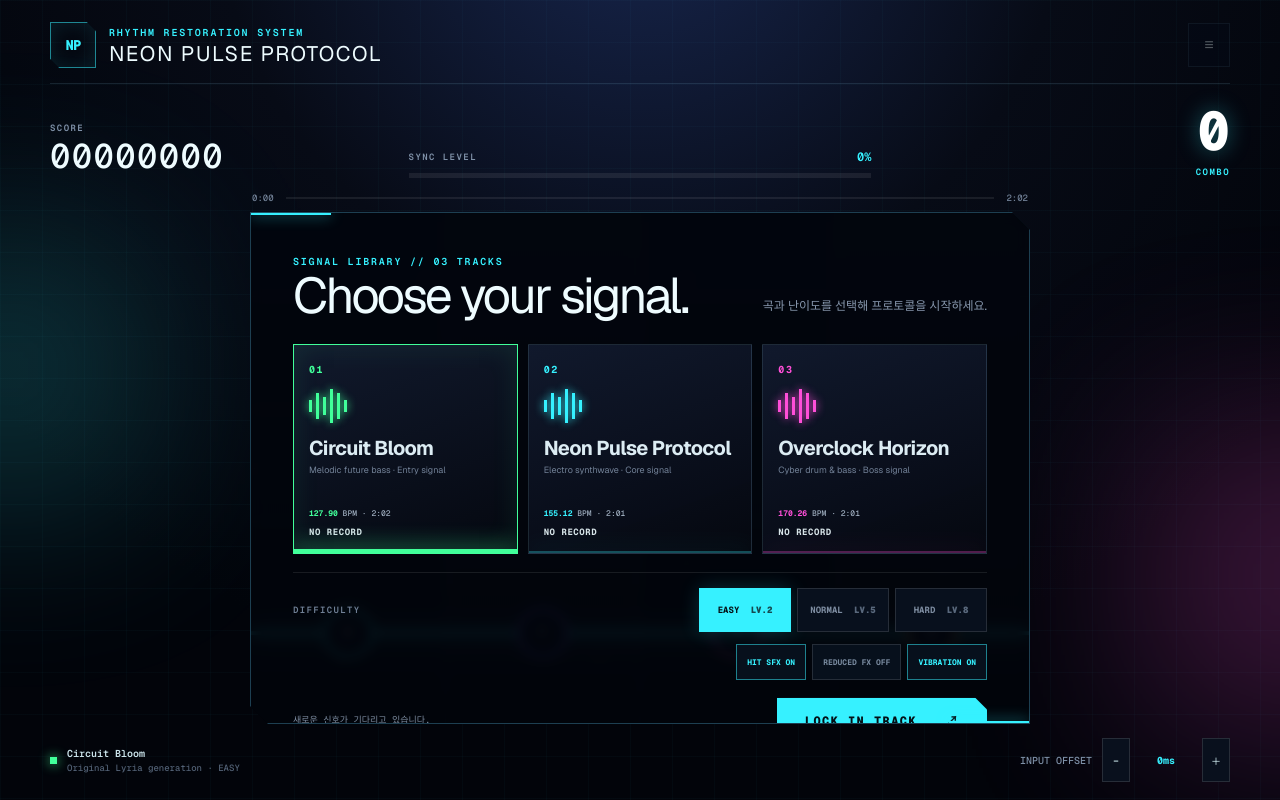
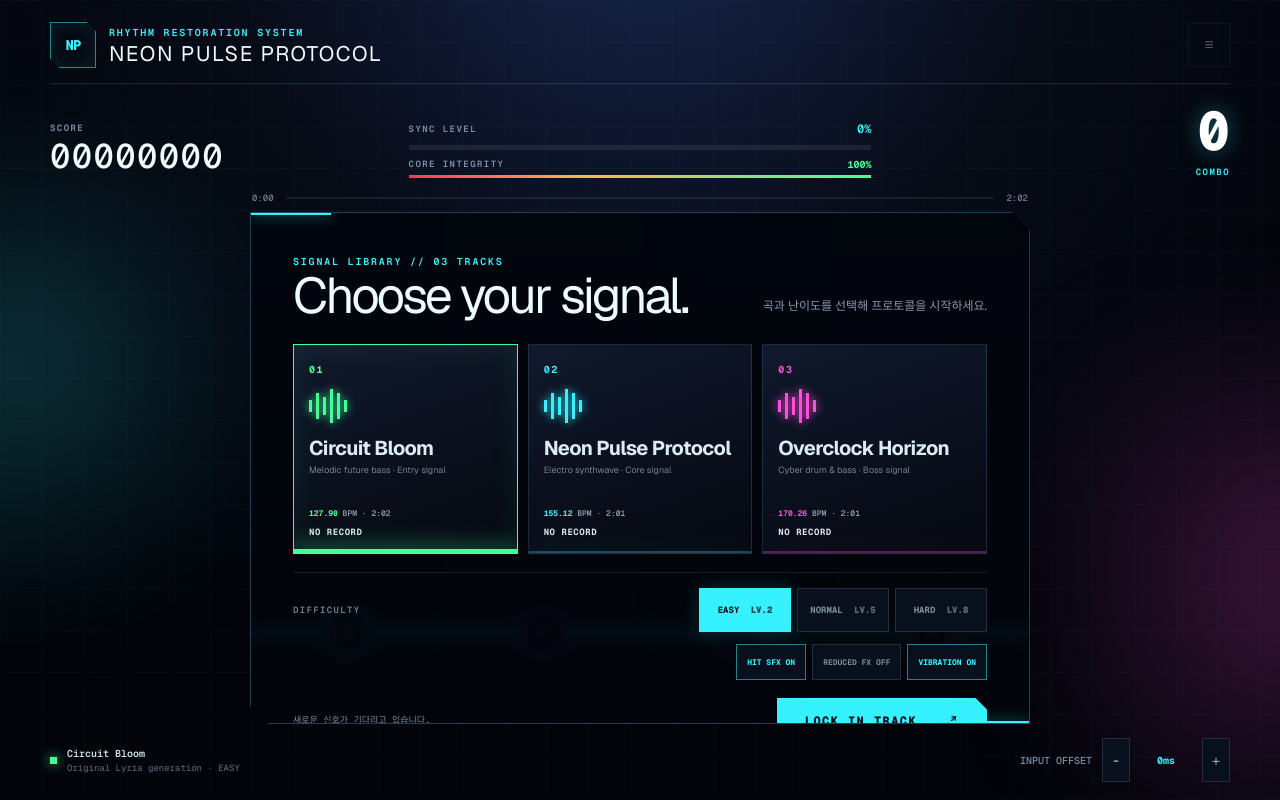
Before and after one commit to project-organ0/neon-pulse, a Next.js app: page / in a window 1280 px wide. Built offline with nearby package versions, Linux system fonts and the light colour scheme.

Commit message:
Add core integrity game over system

```diff
--- a/app/globals.css
+++ b/app/globals.css
@@ -81,6 +81,12 @@ button:focus-visible, canvas:focus-visible {
 .sync-label b { color: var(--cyan); font: 600 12px var(--font-geist-mono); }
 .sync-track { height: 5px; background: rgba(255,255,255,.08); overflow: hidden; }
 .sync-track i { display: block; height: 100%; background: linear-gradient(90deg, var(--violet), var(--cyan)); box-shadow: 0 0 18px var(--cyan); transition: width .12s linear; }
+.integrity-label { display: flex; justify-content: space-between; margin: 8px 0 4px; }
+.integrity-label b { color: #41ff9a; font: 700 10px var(--font-geist-mono); }
+.integrity-label.critical span, .integrity-label.critical b { color: #ff365f; animation: danger-pulse .65s ease-in-out infinite alternate; }
+.integrity-track { height: 3px; overflow: hidden; background: rgba(255,255,255,.07); }
+.integrity-track i { display: block; height: 100%; background: linear-gradient(90deg, #ff365f, #ffb84d 38%, #41ff9a); transition: width .16s linear; }
+@keyframes danger-pulse { to { opacity: .35; } }
 .hud.overdrive .sync-label span, .hud.overdrive .sync-label b { color: var(--pink); }
 .hud.overdrive .sync-track i { background: linear-gradient(90deg, var(--pink), #fff); box-shadow: 0 0 22px var(--pink); }
 
@@ -182,6 +188,10 @@ canvas { display: block; width: 100%; height: 100%; touch-action: none; cursor:
   animation: countdown-pop .85s ease-out infinite;
 }
 @keyframes countdown-pop { from { transform: scale(1.18); opacity: .35; } to { transform: scale(1); opacity: 1; } }
+.gameover-panel { background: radial-gradient(circle, rgba(80,5,20,.34), rgba(2,5,12,.94) 62%); }
+.gameover-panel h2 { color: #fff; text-shadow: 0 0 28px #ff365f, 5px 5px 0 #70152a; }
+.gameover-score { margin: 24px 0 18px !important; color: #fff !important; font: 800 28px var(--font-geist-mono) !important; }
+.gameover-score small { color: #8e8290; font-size: 9px; letter-spacing: .12em; }
 
 .result-panel { flex-direction: row; gap: clamp(26px, 7vw, 72px); }
 .grade {
@@ -262,5 +272,5 @@ canvas { display: block; width: 100%; height: 100%; touch-action: none; cursor:
 
 @media (prefers-reduced-motion: reduce) {
   *, *::before, *::after { scroll-behavior: auto !important; transition: none !important; }
-  .countdown-panel strong { animation: none; }
+  .countdown-panel strong, .integrity-label.critical span, .integrity-label.critical b { animation: none; }
 }
--- a/app/page.tsx
+++ b/app/page.tsx
@@ -9,7 +9,7 @@ const KEY_CODES = ["KeyD", "KeyF", "KeyJ", "KeyK"];
 const COLORS = ["#36f1ff", "#7b61ff", "#ff4fd8", "#ffb84d"];
 
 type Difficulty = "EASY" | "NORMAL" | "HARD";
-type Phase = "select" | "ready" | "countdown" | "playing" | "paused" | "results";
+type Phase = "select" | "ready" | "countdown" | "playing" | "paused" | "gameover" | "results";
 type Judge = "PERFECT" | "GREAT" | "GOOD" | "MISS" | "EMPTY";
 type Timing = "EARLY" | "LATE" | "JUST";
 
@@ -112,6 +112,7 @@ type Stats = {
   miss: number;
   progress: number;
   overdrive: boolean;
+  integrity: number;
 };
 
 type RecordEntry = { score: number; accuracy: number; grade: string; maxCombo: number; fullCombo?: boolean };
@@ -129,6 +130,13 @@ const EMPTY_STATS: Stats = {
   miss: 0,
   progress: 0,
   overdrive: false,
+  integrity: 100,
+};
+
+const DAMAGE: Record<Difficulty, { miss: number; empty: number }> = {
+  EASY: { miss: 5, empty: 2 },
+  NORMAL: { miss: 7, empty: 3 },
+  HARD: { miss: 10, empty: 4 },
 };
 
 function buildChart(track: Track, difficulty: Difficulty): Note[] {
@@ -337,15 +345,26 @@ export default function Home() {
   }, [reducedFx, vibrationEnabled]);
 
   const registerMiss = useCallback((lane: number, currentTime: number) => {
+    if (phaseRef.current !== "playing") return;
     const current = statsRef.current;
-    statsRef.current = {
+    const damage = DAMAGE[selectionRef.current.difficulty].miss;
+    const integrity = Math.max(0, current.integrity - damage);
+    const nextStats = {
       ...current,
       combo: 0,
       sync: Math.max(0, current.sync - 12),
       miss: current.miss + 1,
+      integrity,
     };
+    statsRef.current = nextStats;
     feedbacksRef.current.push({ judge: "MISS", at: currentTime, lane });
     if (!reducedFx) shakeRef.current = Math.max(shakeRef.current, 3);
+    if (integrity <= 0) {
+      audioRef.current?.pause();
+      phaseRef.current = "gameover";
+      setStats(nextStats);
+      setPhase("gameover");
+    }
   }, [reducedFx]);
 
   const hitLane = useCallback(
@@ -370,9 +389,22 @@ export default function Home() {
 
       if (!candidate || closest > 0.15) {
         const current = statsRef.current;
-        statsRef.current = { ...current, combo: 0, sync: Math.max(0, current.sync - 5) };
+        const damage = DAMAGE[difficulty].empty;
+        const nextStats = {
+          ...current,
+          combo: 0,
+          sync: Math.max(0, current.sync - 5),
+          integrity: Math.max(0, current.integrity - damage),
+        };
+        statsRef.current = nextStats;
         feedbacksRef.current.push({ judge: "EMPTY", at: audio.currentTime, lane });
         if (!reducedFx) shakeRef.current = Math.max(shakeRef.current, 1.5);
+        if (nextStats.integrity <= 0) {
+          audio.pause();
+          phaseRef.current = "gameover";
+          setStats(nextStats);
+          setPhase("gameover");
+        }
         return;
       }
 
@@ -404,12 +436,13 @@ export default function Home() {
         great: current.great + (judge === "GREAT" ? 1 : 0),
         good: current.good + (judge === "GOOD" ? 1 : 0),
         overdrive,
+        integrity: Math.min(100, current.integrity + (judge === "PERFECT" ? 0.8 : judge === "GREAT" ? 0.3 : 0)),
       };
       feedbacksRef.current.push({ judge, at: audio.currentTime, lane, timing });
       playHitSound(judge);
       spawnHitEffect(lane, judge);
     },
-    [offsetMs, playHitSound, reducedFx, spawnHitEffect],
+    [difficulty, offsetMs, playHitSound, reducedFx, spawnHitEffect],
   );
 
   const resetGame = useCallback(() => {
@@ -535,8 +568,14 @@ export default function Home() {
           if (!note.hit && !note.missed && currentTime - note.time > 0.15) {
             note.missed = true;
             registerMiss(note.lane, currentTime);
+            if (phaseRef.current === "gameover") break;
           }
           if (note.time > currentTime + TRAVEL_TIME) break;
+        }
+
+        if (phaseRef.current === "gameover") {
+          animation = requestAnimationFrame(draw);
+          return;
         }
 
         const current = statsRef.current;
@@ -800,6 +839,13 @@ export default function Home() {
             <b>{Math.round(stats.sync)}%</b>
           </div>
           <div className="sync-track" role="progressbar" aria-label="오버드라이브 충전량" aria-valuemin={0} aria-valuemax={100} aria-valuenow={Math.round(stats.sync)}><i style={{ width: `${stats.sync}%` }} /></div>
+          <div className={`integrity-label ${stats.integrity <= 30 ? "critical" : ""}`}>
+            <span>CORE INTEGRITY</span>
+            <b>{Math.ceil(stats.integrity)}%</b>
+          </div>
+          <div className="integrity-track" role="progressbar" aria-label="코어 체력" aria-valuemin={0} aria-valuemax={100} aria-valuenow={Math.ceil(stats.integrity)}>
+            <i style={{ width: `${stats.integrity}%` }} />
+          </div>
         </div>
         <div className="combo-block">
           <strong>{stats.combo}</strong>
@@ -922,6 +968,17 @@ export default function Home() {
             </div>
           )}
 
+          {phase === "gameover" && (
+            <div className="overlay gameover-panel" role="dialog" aria-modal="true" aria-labelledby="gameover-title">
+              <p className="mission-code">CORE SIGNAL LOST</p>
+              <h2 id="gameover-title">GAME OVER</h2>
+              <p>{Math.round(stats.progress * 100)}% 지점에서 코어가 붕괴했습니다.<br />MISS를 줄이고 빈 레인 탭을 피하세요.</p>
+              <p className="gameover-score">{stats.score.toLocaleString()} <small>SCORE</small></p>
+              <button className="primary-button" onClick={startGame}>RETRY PROTOCOL <b>↻</b></button>
+              <button className="text-button" onClick={openTrackSelect}>곡 선택으로 돌아가기</button>
+            </div>
+          )}
+
           {phase === "results" && (
             <div className="overlay result-panel" role="dialog" aria-modal="true" aria-labelledby="result-title">
               <div className="grade">{getGrade(accuracy)}</div>
@@ -949,7 +1006,7 @@ export default function Home() {
       </section>
 
       <p className="sr-only" aria-live="polite">
-        {phase === "playing" ? `${stats.combo} 콤보, 점수 ${stats.score}` : phase === "results" ? `플레이 완료, 정확도 ${accuracy.toFixed(2)} 퍼센트` : ""}
+        {phase === "playing" ? `${stats.combo} 콤보, 코어 체력 ${Math.ceil(stats.integrity)} 퍼센트` : phase === "gameover" ? "게임 오버" : phase === "results" ? `플레이 완료, 정확도 ${accuracy.toFixed(2)} 퍼센트` : ""}
       </p>
 
       <footer className="control-strip">
```
Also changed, not shown: 3 other files (tests, documents, lock files or other folders).
